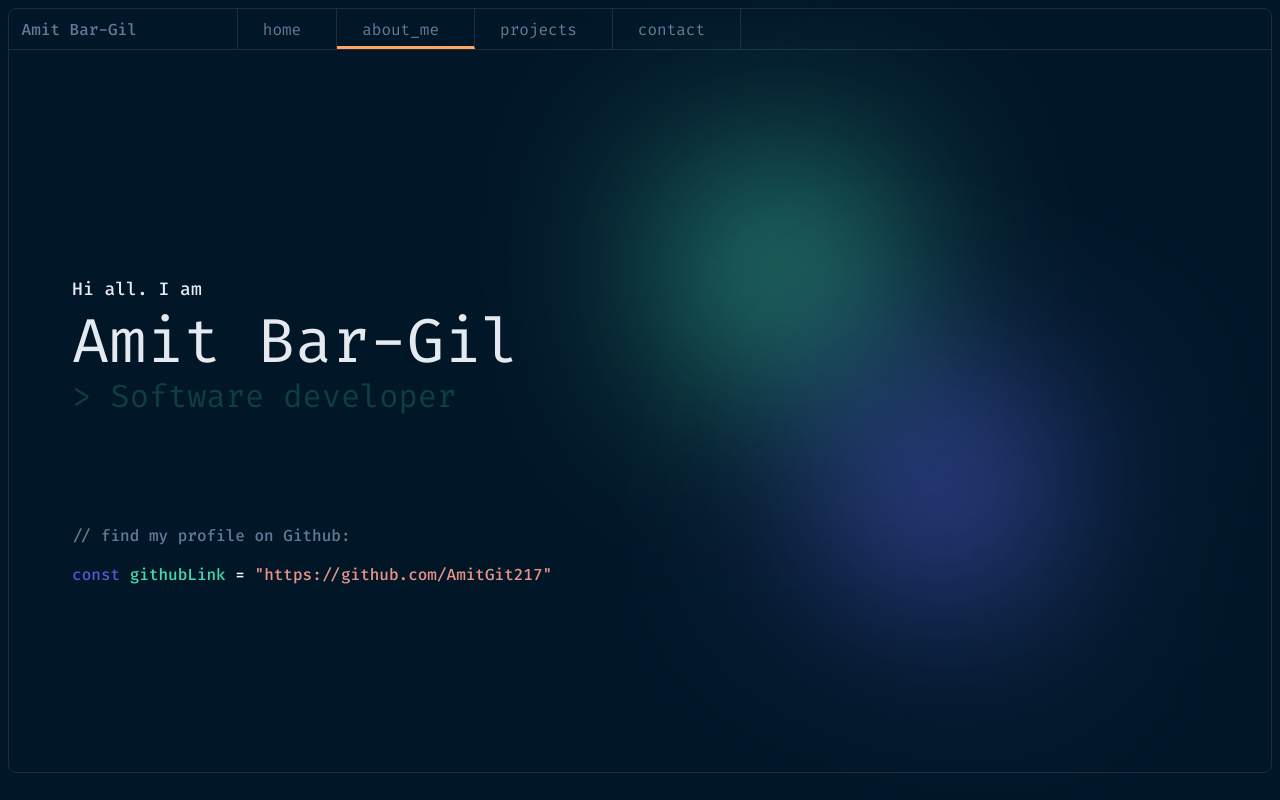
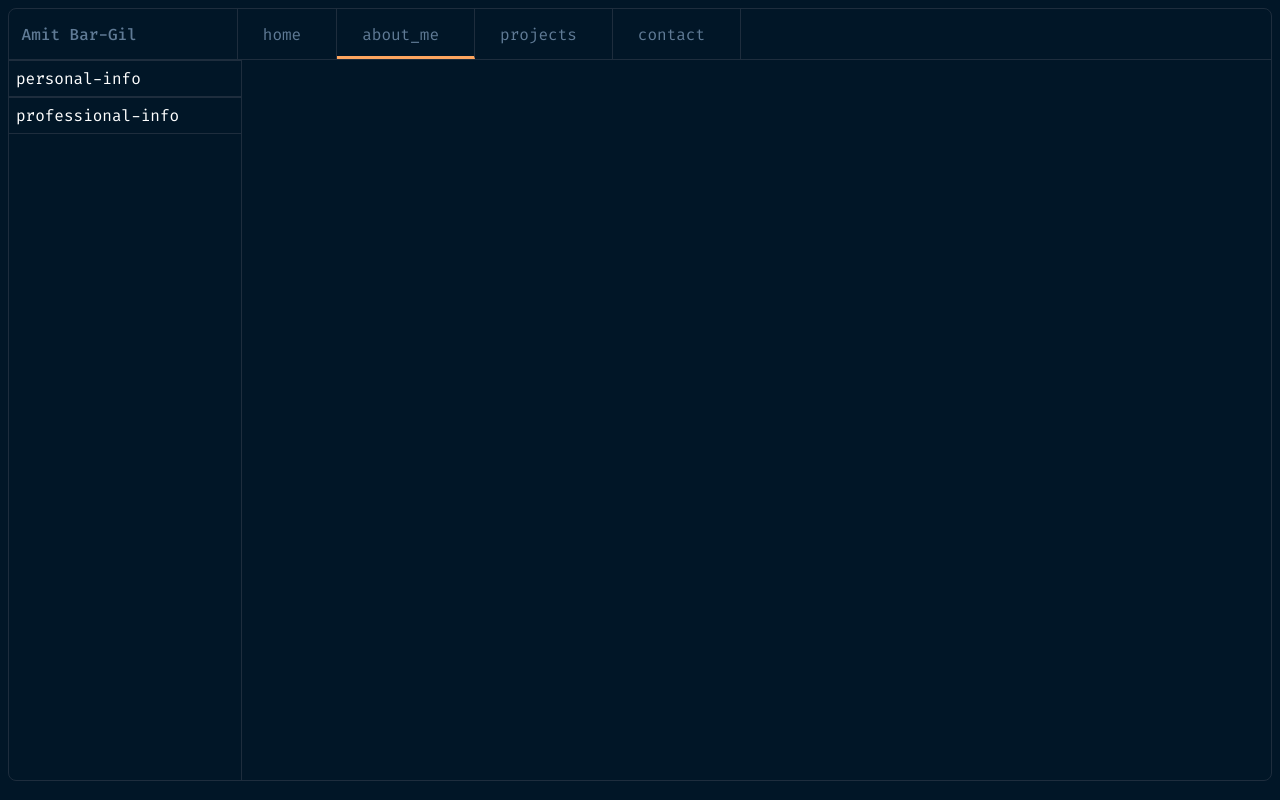
Before and after one commit to AmitGit217/portfolio, a React (Create React App) app: page / in a window 1280 px wide. Both pictures are taken after a click on the element "about_me". Built offline with nearby package versions, Linux system fonts and the light colour scheme.

Commit message:
style: basic side bar

```diff
--- a/src/App.tsx
+++ b/src/App.tsx
@@ -10,9 +10,13 @@ import Contact from "./pages/Contact";
 function App() {
     const [showComp, setComp] = useState("");
     const [isComputer, setIsComputer] = useState(false);
+    const [activeNav, setActive] = useState("home");
     const [width, setWidth] = useState(0);
     const showCompFunc = (comp: string) => {
         setComp(comp);
+    };
+    const handleActiveNav = (comp: string) => {
+        setActive(comp);
     };
     useEffect(() => {
         window.addEventListener("resize", () => {
@@ -27,12 +31,18 @@ function App() {
 
     return (
         <main className='main'>
-            <Header showMenu={showCompFunc} />
-            {showComp === "" && <Home />}
+            <Header
+                showMenu={showCompFunc}
+                handleActiveNav={handleActiveNav}
+                activeNav={activeNav}
+            />
+            {showComp === "" && activeNav === "home" && <Home />}
             {showComp === "menu" && (
                 <Menu setMenu={showCompFunc} isComputer={isComputer} />
             )}
-            {showComp === "about" && <About setMenu={showCompFunc} />}
+            {(showComp === "about" || activeNav === "about") && (
+                <About setMenu={showCompFunc} isComputer={isComputer} />
+            )}
             {showComp === "projects" && <Projects setMenu={showCompFunc} />}
             {showComp === "contact" && <Contact setMenu={showCompFunc} />}
         </main>
--- a/src/blocks/header.css
+++ b/src/blocks/header.css
@@ -19,7 +19,7 @@
 
 @media screen and (min-width: 1000px) {
     .header {
-        height: 40px;
+        height: 50px;
         display: flex;
         justify-content: flex-start;
         padding: 0 1% 0 1%;
@@ -31,6 +31,6 @@
         border-right: 1px solid #1e2d3d;
         max-height: 100%;
         margin: 0;
-        padding: 10px 100px 0 0;
+        padding: 15px 100px 0 0;
     }
 }
--- a/src/blocks/home.css
+++ b/src/blocks/home.css
@@ -101,7 +101,7 @@
 
 @media screen and (min-width: 1000px) {
     .home {
-        gap: 100px;
+        gap: 90px;
         align-items: flex-start;
     }
     .home__blur-green {
--- a/src/blocks/menu-comp.css
+++ b/src/blocks/menu-comp.css
@@ -10,7 +10,7 @@
 }
 .menu-comp__item {
     margin: 0;
-    padding: 10px 35px 0 25px;
+    padding: 15px 35px 0 25px;
     border-right: 1px solid #1e2d3d;
     cursor: pointer;
     transition: 0.1s;
--- a/src/blocks/menu.css
+++ b/src/blocks/menu.css
@@ -9,6 +9,7 @@
     height: 100%;
     justify-content: space-between;
     gap: 60vh;
+    transition: 0.3s;
 }
 
 .menu__nav {
--- /dev/null
+++ b/src/blocks/sidebar.css
@@ -0,0 +1,28 @@
+.sidebar {
+    border-right: 1px solid #1e2d3d;
+    max-width: 232px;
+    height: 100%;
+    display: flex;
+    flex-direction: column;
+    height: 90vh;
+}
+
+.sidebar__nav {
+    font-family: "Fira Code";
+    font-style: normal;
+    font-weight: 400;
+    font-size: 16px;
+    line-height: 21px;
+    color: #ffffff;
+    margin: 0;
+    padding-left: 10px;
+    cursor: pointer;
+    border-top: 1px solid #1e2d3d;
+    border-bottom: 1px solid #1e2d3d;
+    padding: 3%;
+    transition: 0.3s;
+}
+
+.sidebar__nav:hover {
+    opacity: 0.6;
+}
--- /dev/null
+++ b/src/components/AboutComp.tsx
@@ -0,0 +1,17 @@
+import React, { useState } from "react";
+import SideBar from "./SideBar";
+
+export default function AboutComp() {
+    const [showData, setData] = useState("personal-info");
+    const handleDataDisplay = (str: string) => {
+        setData(str);
+    };
+    return (
+        <section>
+            <SideBar
+                nav={["personal-info", "professional-info"]}
+                compToShow={handleDataDisplay}
+            />
+        </section>
+    );
+}
--- a/src/components/Header.tsx
+++ b/src/components/Header.tsx
@@ -4,21 +4,25 @@ import burger from "../assets/images/burger.svg";
 import exit from "../assets/images/exit-icon.svg";
 import MenuComp from "./MenuComp";
 
-function Header(props: { showMenu: any }) {
+function Header(props: {
+    showMenu: any;
+    handleActiveNav: any;
+    activeNav: string;
+}) {
     const [iconState, setIcon] = useState(true);
-    const [activeNav, setActive] = useState("home");
     const handleMenuBool = () => {
         !iconState ? props.showMenu("") : props.showMenu("menu");
         setIcon(!iconState);
     };
-    const handleActiveNav = (comp: string) => {
-        setActive(comp);
-    };
+
     const icon = iconState ? burger : exit;
     return (
         <div className='header'>
             <p className='header__name'>Amit Bar-Gil</p>
-            <MenuComp showActiveNav={handleActiveNav} activeNow={activeNav} />
+            <MenuComp
+                showActiveNav={props.handleActiveNav}
+                activeNow={props.activeNav}
+            />
             <img
                 className='header__menu-icon'
                 src={icon}
--- /dev/null
+++ b/src/components/SideBar.tsx
@@ -0,0 +1,18 @@
+import React from "react";
+import "../blocks/sidebar.css";
+
+export default function SideBar(props: { nav: string[]; compToShow: any }) {
+    return (
+        <div className='sidebar'>
+            {props.nav.map((nav) => {
+                return (
+                    <p
+                        className='sidebar__nav'
+                        onClick={() => props.compToShow(nav)}>
+                        {nav}
+                    </p>
+                );
+            })}
+        </div>
+    );
+}
--- a/src/pages/About.tsx
+++ b/src/pages/About.tsx
@@ -6,12 +6,17 @@ import Typography from "@mui/material/Typography";
 import ExpandMoreIcon from "@mui/icons-material/ExpandMore";
 import Footer from "../components/Footer";
 import "../blocks/about.css";
+import AboutComp from "../components/AboutComp";
 
-export default function About(props: { setMenu: any }) {
+export default function About(props: { setMenu: any; isComputer: boolean }) {
     const handleBack = () => {
         props.setMenu("menu");
     };
     return (
+        <>
+            {props.isComputer ? (
+                <AboutComp />
+            ) : (
                 <section className='about'>
                     <div>
                         <p className='back' onClick={handleBack}>
@@ -29,17 +34,20 @@ export default function About(props: { setMenu: any }) {
                                     expandIcon={<ExpandMoreIcon />}
                                     aria-controls='panel1a-content'
                                     id='panel1a-header'>
-                            <Typography sx={{ fontFamily: "Fira Code" }}>
+                                    <Typography
+                                        sx={{ fontFamily: "Fira Code" }}>
                                         personal-info
                                     </Typography>
                                 </AccordionSummary>
                                 <AccordionDetails>
-                            <Typography sx={{ fontFamily: "Fira Code" }}>
-                                Hello there. My name is Amit Bar-Gil and I'm 22
-                                years old and currently live in Afula (North
-                                Israel). I love to learn new things, challenge
-                                myself and collaborate with others on projects
-                                and interesting ideas. Some of my hobbies:
+                                    <Typography
+                                        sx={{ fontFamily: "Fira Code" }}>
+                                        Hello there. My name is Amit Bar-Gil and
+                                        I'm 22 years old and currently live in
+                                        Afula (North Israel). I love to learn
+                                        new things, challenge myself and
+                                        collaborate with others on projects and
+                                        interesting ideas. Some of my hobbies:
                                         music, sport, and chess.
                                     </Typography>
                                 </AccordionDetails>
@@ -54,16 +62,18 @@ export default function About(props: { setMenu: any }) {
                                     expandIcon={<ExpandMoreIcon />}
                                     aria-controls='panel2a-content'
                                     id='panel2a-header'>
-                            <Typography sx={{ fontFamily: "Fira Code" }}>
+                                    <Typography
+                                        sx={{ fontFamily: "Fira Code" }}>
                                         professional-info
                                     </Typography>
                                 </AccordionSummary>
                                 <AccordionDetails>
-                            <Typography sx={{ fontFamily: "Fira Code" }}>
-                                I'm a full stack web developer with experience
-                                of developing, maintaining, testing and
-                                deploying E2E web applications. Some of my
-                                methodologies:
+                                    <Typography
+                                        sx={{ fontFamily: "Fira Code" }}>
+                                        I'm a full stack web developer with
+                                        experience of developing, maintaining,
+                                        testing and deploying E2E web
+                                        applications. Some of my methodologies:
                                         <ul>
                                             <li>
                                                 REST API for the server side and
@@ -72,24 +82,25 @@ export default function About(props: { setMenu: any }) {
                                             </li>
                                             <p> </p>
                                             <li>
-                                        OOP & COP patterns: reusability, single
-                                        task functions, generic functions &
-                                        classes.
+                                                OOP & COP patterns: reusability,
+                                                single task functions, generic
+                                                functions & classes.
                                             </li>
                                             <p> </p>
                                             <li>
-                                        Great balance between Imperative and
-                                        declarative programming approaches.
+                                                Great balance between Imperative
+                                                and declarative programming
+                                                approaches.
                                             </li>
                                             <p> </p>
                                             <li>
-                                        Test-Driven-Development using modern
-                                        testing frameworks.
+                                                Test-Driven-Development using
+                                                modern testing frameworks.
                                             </li>
                                             <p> </p>
                                             <li>
-                                        Attention to performance, efficiency,
-                                        and edge cases.
+                                                Attention to performance,
+                                                efficiency, and edge cases.
                                             </li>
                                         </ul>
                                     </Typography>
@@ -99,5 +110,7 @@ export default function About(props: { setMenu: any }) {
                     </div>
                     <Footer />
                 </section>
+            )}
+        </>
     );
 }
```
Lines whose indentation alone changed are shown as unchanged.
